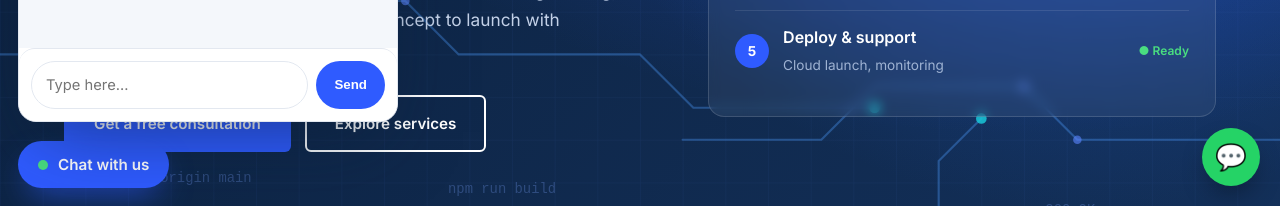
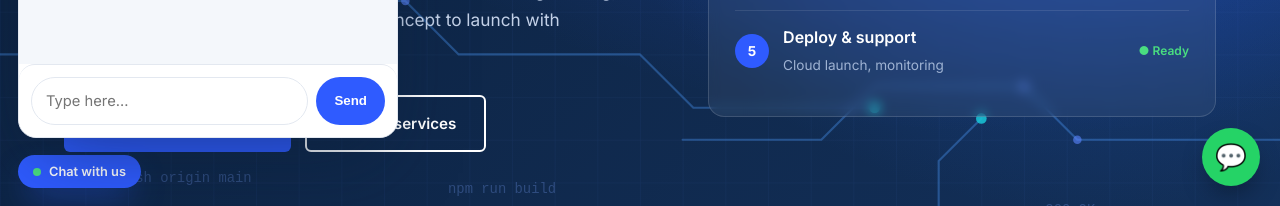
Before and after one commit to jatinder-jpg/codecurrent, a plain HTML site: page index.html in a window 1280 px wide. Both pictures are taken after a click on the button "Chat with us". Shown: the part 594-800 px from the top of the page. Drawn offline with Linux system fonts and the light colour scheme.

Commit message:
Make chat button smaller
Co-Authored-By: Claude Sonnet 5.5 <noreply@anthropic.com>

```diff
--- a/index.html
+++ b/index.html
@@ -508,11 +508,11 @@ document.getElementById('f').onsubmit=async e=>{
 
 <!-- ============ CodeCurrent chat assistant (preview build) ============ -->
 <style>
-.cb-fab{position:fixed;left:18px;bottom:18px;z-index:70;display:flex;align-items:center;gap:10px;background:var(--blue);color:#fff;border:0;border-radius:99px;padding:14px 20px;font:600 .95rem Inter,system-ui,sans-serif;cursor:pointer;box-shadow:0 14px 32px -10px rgba(47,91,255,.7);transition:.2s}
+.cb-fab{position:fixed;left:18px;bottom:18px;z-index:70;display:flex;align-items:center;gap:8px;background:var(--blue);color:#fff;border:0;border-radius:99px;padding:9px 15px;font:600 .8rem Inter,system-ui,sans-serif;cursor:pointer;box-shadow:0 14px 32px -10px rgba(47,91,255,.7);transition:.2s}
 .cb-fab:hover{transform:translateY(-3px)}
-.cb-fab .dot{width:10px;height:10px;border-radius:50%;background:#4ade80;animation:cbp 2s infinite}
+.cb-fab .dot{width:8px;height:8px;border-radius:50%;background:#4ade80;animation:cbp 2s infinite}
 @keyframes cbp{0%{box-shadow:0 0 0 0 rgba(74,222,128,.7)}70%{box-shadow:0 0 0 10px rgba(74,222,128,0)}100%{box-shadow:0 0 0 0 rgba(74,222,128,0)}}
-.cb-panel{position:fixed;left:18px;bottom:84px;z-index:71;width:380px;max-width:calc(100vw - 24px);height:580px;max-height:calc(100vh - 110px);background:#fff;border-radius:18px;box-shadow:0 30px 70px -20px rgba(11,31,58,.55);display:none;flex-direction:column;overflow:hidden;border:1px solid var(--line);font-family:Inter,system-ui,sans-serif}
+.cb-panel{position:fixed;left:18px;bottom:68px;z-index:71;width:380px;max-width:calc(100vw - 24px);height:580px;max-height:calc(100vh - 110px);background:#fff;border-radius:18px;box-shadow:0 30px 70px -20px rgba(11,31,58,.55);display:none;flex-direction:column;overflow:hidden;border:1px solid var(--line);font-family:Inter,system-ui,sans-serif}
 .cb-panel.open{display:flex}
 .cb-head{background:linear-gradient(135deg,var(--navy),var(--navy2));color:#fff;padding:14px 16px;display:flex;align-items:center;gap:12px}
 .cb-av{width:40px;height:40px;border-radius:50%;background:var(--blue);display:grid;place-items:center;font-weight:800;flex:none}
@@ -543,7 +543,7 @@ document.getElementById('f').onsubmit=async e=>{
 .cb-note{position:fixed;left:18px;bottom:150px;z-index:69;background:var(--navy);color:#fff;font-size:.78rem;padding:6px 12px;border-radius:8px;display:none}
 .cb-toast{position:fixed;right:18px;top:100px;z-index:90;max-width:340px;background:#fff8e1;border:1px dashed #f0b429;color:#6b4e00;border-radius:12px;padding:14px;font-size:.8rem;box-shadow:0 14px 40px -12px rgba(0,0,0,.4);display:none}
 .cb-toast pre{white-space:pre-wrap;font:inherit;background:#fff;padding:8px;border-radius:6px;margin-top:6px;color:#333}
-@media(max-width:600px){.cb-panel{left:8px;right:8px;width:auto;max-width:none;bottom:76px;height:calc(100vh - 96px);max-height:none}.cb-fab{left:14px;bottom:14px;padding:12px 16px}}
+@media(max-width:600px){.cb-panel{left:8px;right:8px;width:auto;max-width:none;bottom:76px;height:calc(100vh - 96px);max-height:none}.cb-fab{left:14px;bottom:14px;padding:8px 13px;font-size:.78rem}}
 </style>
 <button class="cb-fab" id="cb-fab" aria-label="Chat with CodeCurrent assistant"><span class="dot"></span>Chat with us</button>
 <div class="cb-panel" id="cb-panel" role="dialog" aria-label="CodeCurrent chat assistant">
```
